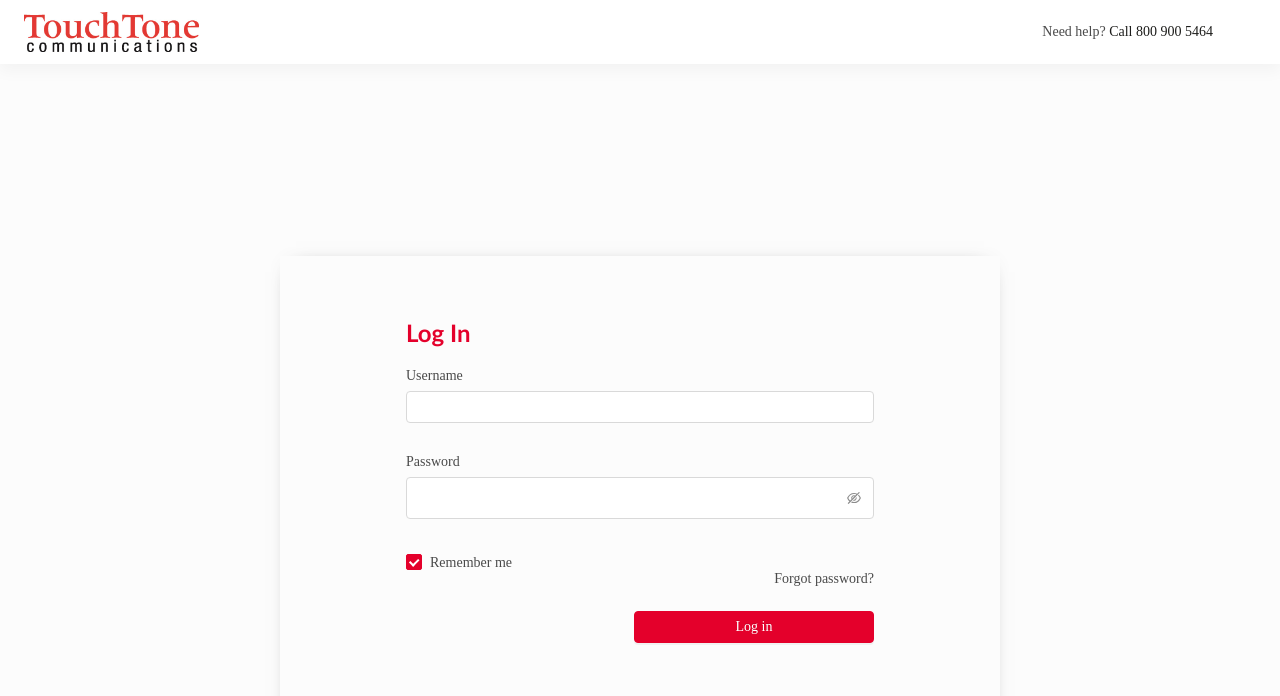
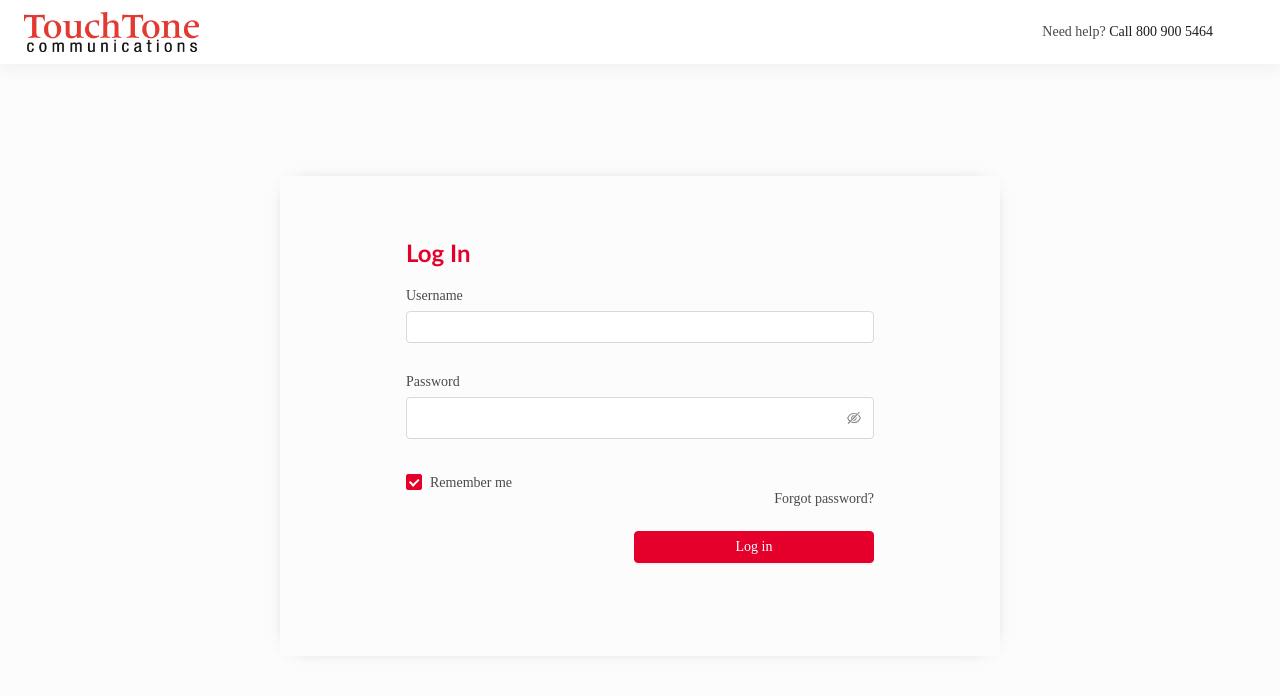
Before and after one commit to normarsv/touch-tone-page, a Next.js app: page / in a window 1280 px wide. Shown: the top 696 px of the page. Built offline with nearby package versions, Linux system fonts and the light colour scheme; some icons are missing; a web font is replaced by a local one.

Commit message:
Another fix breaks the wall

```diff
--- a/styles/_navigation.less
+++ b/styles/_navigation.less
@@ -4,6 +4,7 @@
   height: 92vh;
   padding: 22px 0;
   position: sticky;
+  margin-top: 64px;
   top: @layout-header-height;
 
   .ant-layout-sider-children {
@@ -93,7 +94,7 @@
   background-color: @main-background-color;
 
   .ant-layout-content {
-    height: 100vh;
+    height: 100%;
   }
 }
 
```
